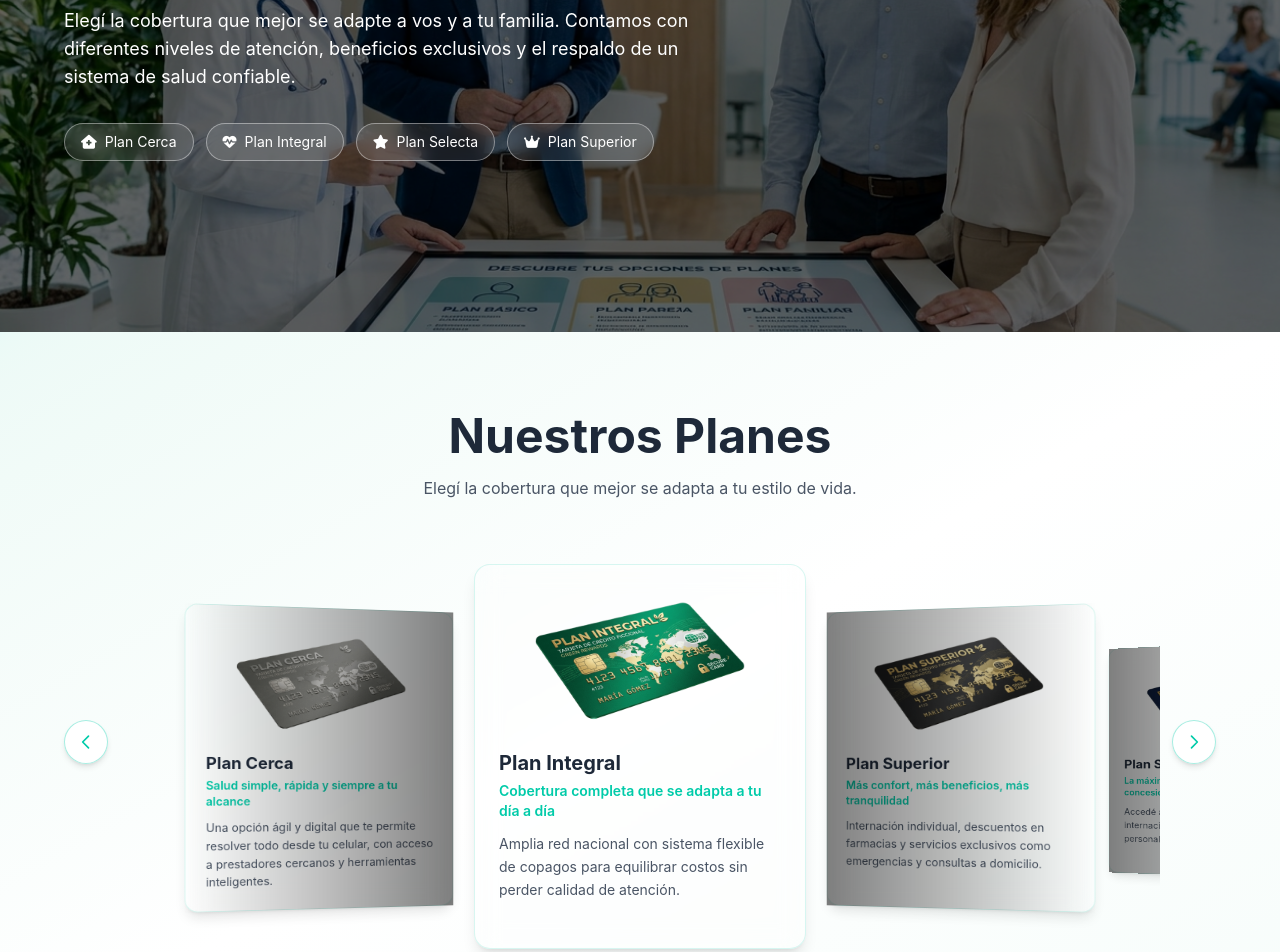
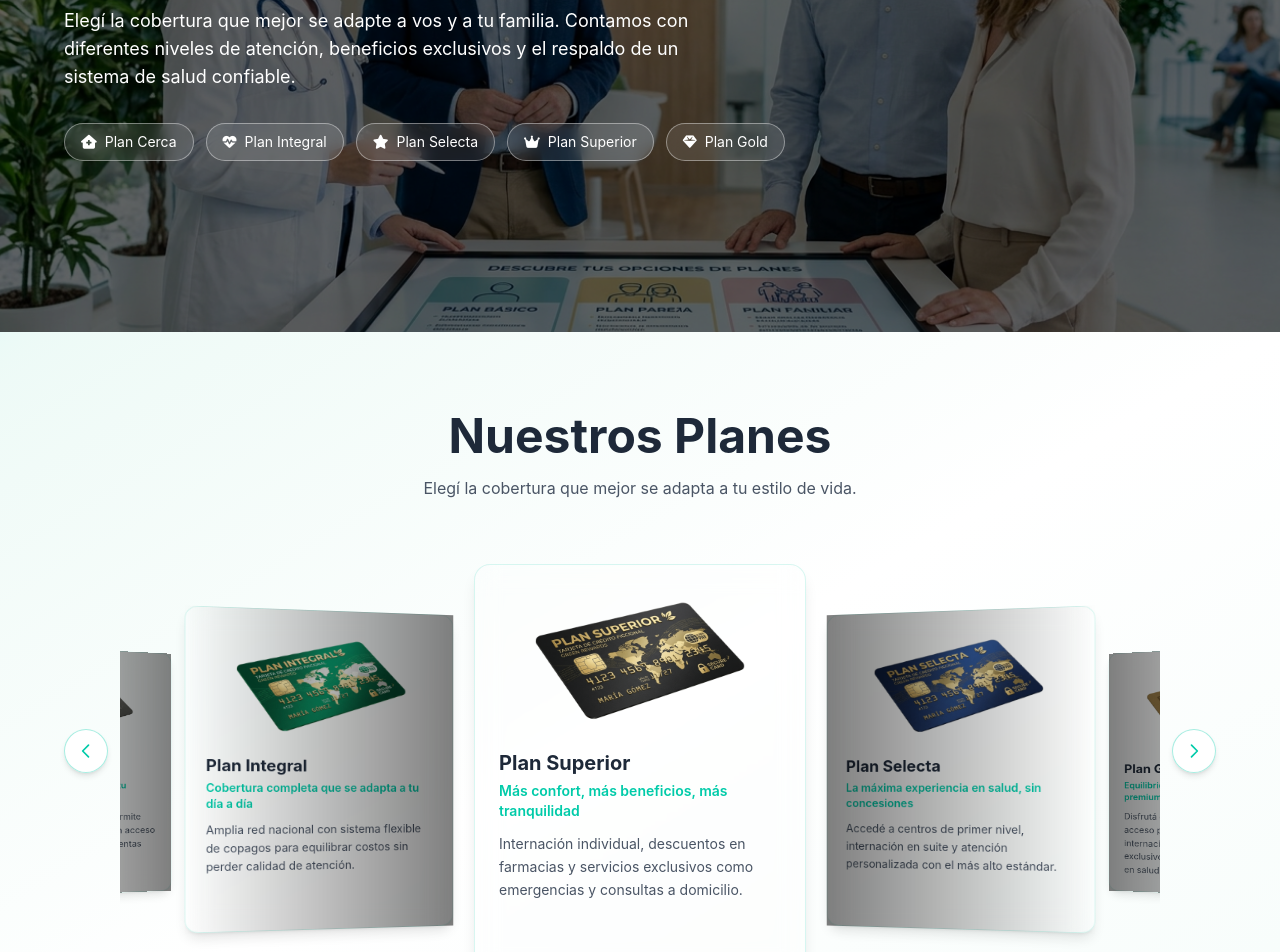
Before and after one commit to diego939/medicina-y-salud-frontend-angular, an Angular app: page /planes in a window 1280 px wide. Shown: the part 420-1372 px from the top of the page. Built offline with nearby package versions, Linux system fonts and the light colour scheme.

Commit message:
fix add plan gold

```diff
--- a/src/app/shared/components/banner-planes/banner-planes.component.html
+++ b/src/app/shared/components/banner-planes/banner-planes.component.html
@@ -78,6 +78,17 @@
                 <span>Plan Superior</span>
             </div>
 
+            <!-- Plan Gold -->
+            <div class="flex items-center gap-2 px-4 py-2 border border-white/40
+                        rounded-full text-white text-sm
+                        backdrop-blur-sm bg-white/10
+                        hover:bg-[#00cba9] hover:border-[#00cba9]
+                        transition duration-300 cursor-pointer">
+
+                <i class="fa-solid fa-gem"></i>
+                <span>Plan Gold</span>
+            </div>
+
         </div>
 
     </div>
--- a/src/app/shared/components/cards-planes/cards-planes.component.ts
+++ b/src/app/shared/components/cards-planes/cards-planes.component.ts
@@ -64,6 +64,14 @@ export class CardsPlanesComponent implements AfterViewInit, OnDestroy {
     imageSrc: 'assets/planes/planselecta.png',
     imageAlt: 'Plan Selecta'
   },
+  {
+    title: 'Plan Gold',
+    tagline: 'Equilibrio perfecto entre cobertura premium y valor',
+    description:
+      'Disfrutá de una cobertura superior con acceso preferencial a especialistas, internación de alta calidad y beneficios exclusivos que optimizan tu experiencia en salud.',
+    imageSrc: 'assets/planes/plangold.png',
+    imageAlt: 'Plan Gold'
+  }
 ];
 
   private swiper?: Swiper;
@@ -96,8 +104,8 @@ export class CardsPlanesComponent implements AfterViewInit, OnDestroy {
       grabCursor: true,
       centeredSlides: true,
       rewind: true,
-      /** Segunda card (índice 1) centrada al cargar */
-      initialSlide: 1,
+      /** Tercera card (índice 2) centrada al cargar */
+      initialSlide: 2,
       speed: 550,
       slidesPerView: 'auto',
       spaceBetween: 12,
```
Also changed, not shown: src/assets/planes/plangold.png (added). Lines whose indentation alone changed are shown as unchanged.
